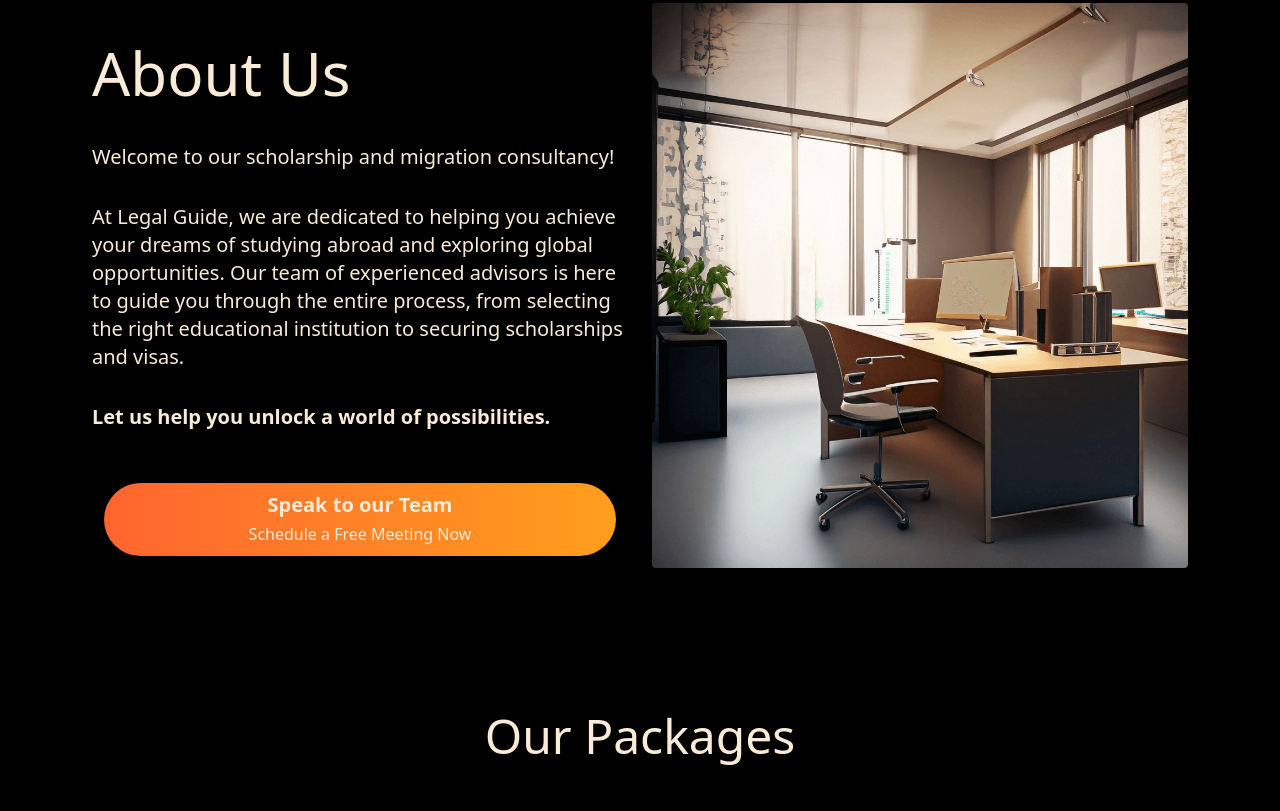
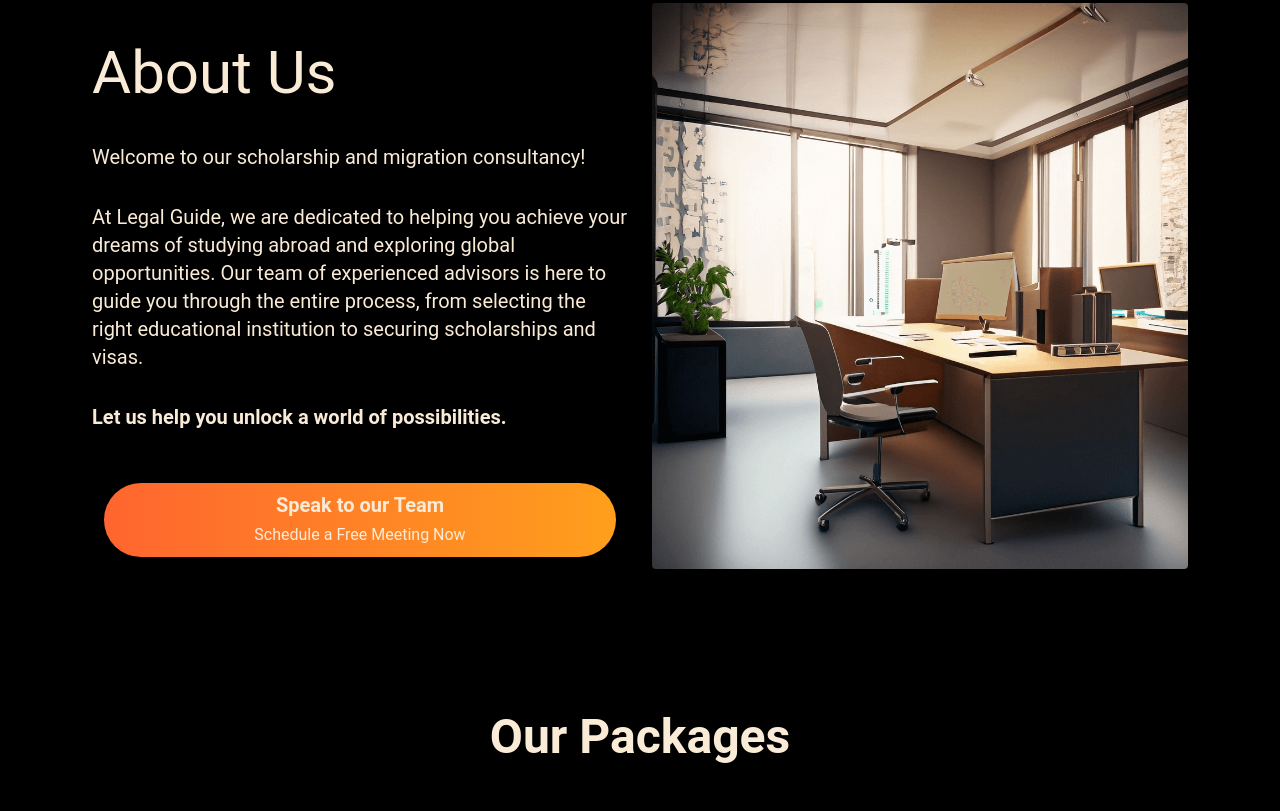
Before and after one commit to matee-safi/Legal-guide-agency, a Gatsby site: page / in a window 1280 px wide. Shown: the part 889-1700 px from the top of the page. Built offline with nearby package versions, Linux system fonts and the light colour scheme; Gatsby itself is replaced by a stand-in of ours.

Commit message:
add fonts

```diff
--- a/src/components/reviews.js
+++ b/src/components/reviews.js
@@ -28,7 +28,7 @@ const Reveiws = () => {
   return (
     <section id="reviews">
       <div className="reviews-container">
-        <h1 className="text-4xl md:text-5xl text-center py-5 md:mb-10">Reviews</h1>
+        <h1 className="text-4xl md:text-5xl text-center py-5 md:mb-10 font-semibold">Reviews</h1>
         <div className="grid md:grid-cols-2">
           {Data.map((item) => {
             return (
--- a/src/components/services.js
+++ b/src/components/services.js
@@ -37,7 +37,7 @@ const Services = () => {
   return (
     <section id="services">
       <div className='services-container p-3'>
-        <h1 className="text-4xl text-center p-10 md:text-5xl">Our Packages</h1>
+        <h1 className="text-4xl text-center p-10 md:text-5xl font-semibold">Our Packages</h1>
         {Data.map((item) => (
           <div
             key={item.id}
--- a/src/styles/global.css
+++ b/src/styles/global.css
@@ -1,6 +1,7 @@
 @import 'tailwindcss/base';
 @import 'tailwindcss/components';
 @import 'tailwindcss/utilities';
+@import url('https://fonts.googleapis.com/css2?family=Gabarito:wght@400;500;600;700;800;900&display=swap');
 
 html{
   scroll-behavior:smooth;
@@ -24,8 +25,13 @@ html{
 }
 
 body {
+  font-family: 'Roboto';
   background-color: black;
   color: antiquewhite;
+}
+
+p {
+  font-family: 'Roboto';
 }
 
 #whatsapp-widget {
```
